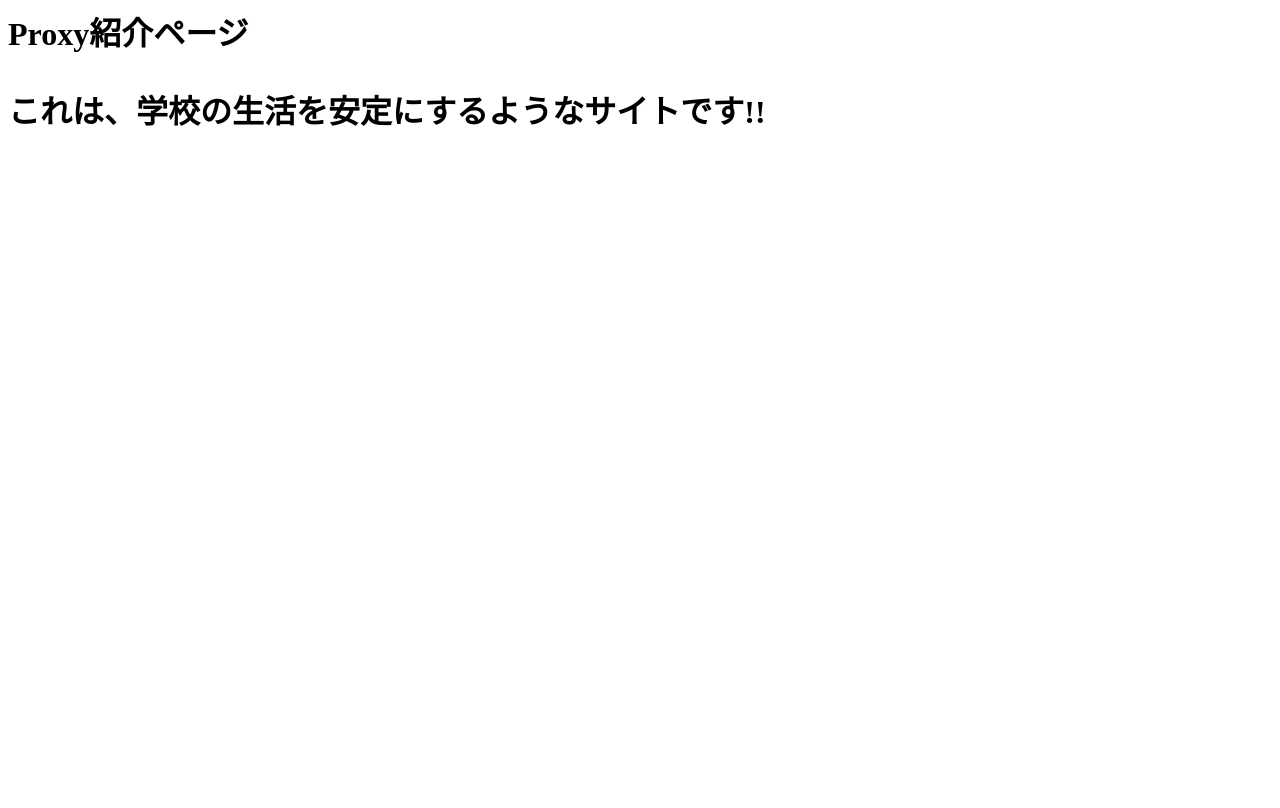
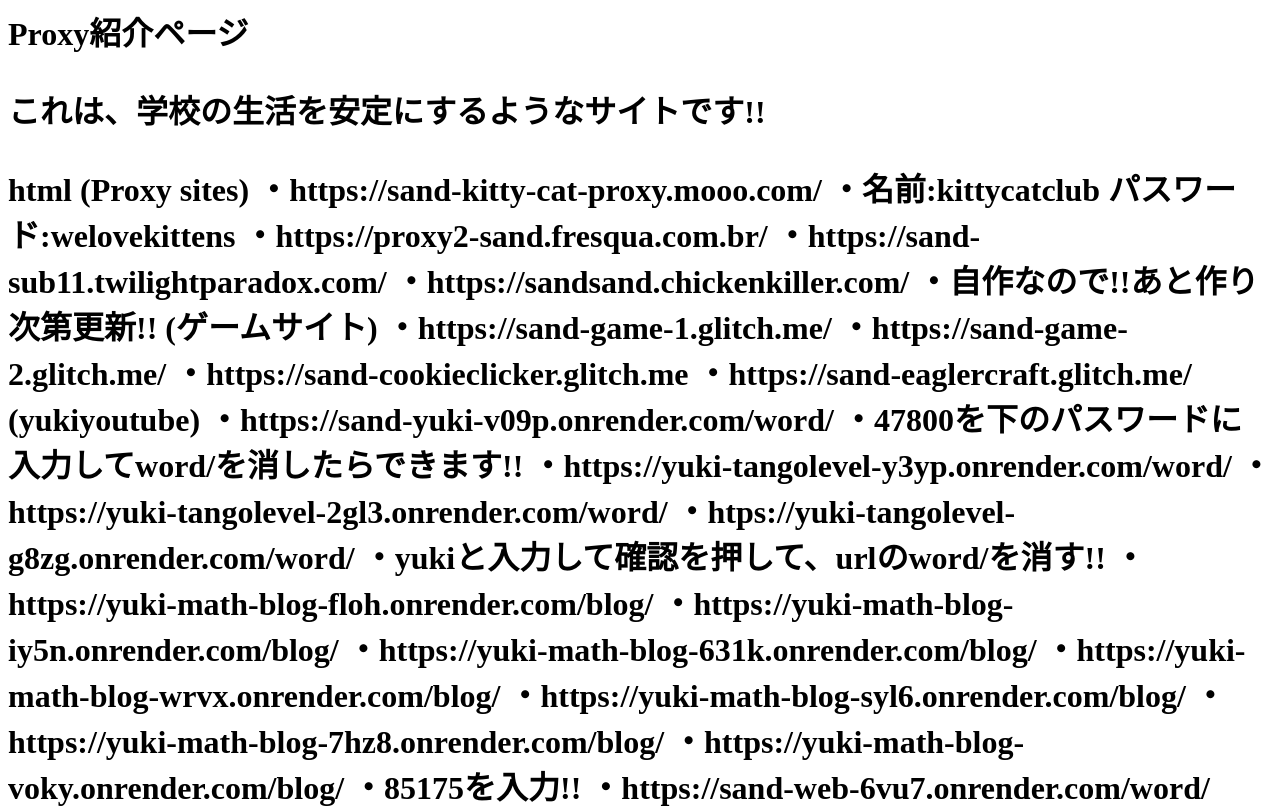
Before and after one commit to sand-sub/sand.sub.github.io, a plain HTML site: page index.html in a window 1280 px wide. Shown: the top 808 px of the page. Drawn offline with Linux system fonts and the light colour scheme.

Commit message:
Update index.html

```diff
--- a/index.html
+++ b/index.html
@@ -2,3 +2,81 @@
   <div>
 <h1>Proxy紹介ページ<h1>
 <p>これは、学校の生活を安定にするようなサイトです!!<p>
+html
+
+
+
+(Proxy sites)
+・https://sand-kitty-cat-proxy.mooo.com/
+・名前:kittycatclub パスワード:welovekittens
+・https://proxy2-sand.fresqua.com.br/
+・https://sand-sub11.twilightparadox.com/
+・https://sandsand.chickenkiller.com/
+・自作なので!!あと作り次第更新!!
+
+(ゲームサイト)
+・https://sand-game-1.glitch.me/
+・https://sand-game-2.glitch.me/
+
+・https://sand-cookieclicker.glitch.me
+・https://sand-eaglercraft.glitch.me/
+
+(yukiyoutube)
+・https://sand-yuki-v09p.onrender.com/word/
+・47800を下のパスワードに入力してword/を消したらできます!!
+・https://yuki-tangolevel-y3yp.onrender.com/word/
+・https://yuki-tangolevel-2gl3.onrender.com/word/
+・htps://yuki-tangolevel-g8zg.onrender.com/word/
+・yukiと入力して確認を押して、urlのword/を消す!!
+・https://yuki-math-blog-floh.onrender.com/blog/
+・https://yuki-math-blog-iy5n.onrender.com/blog/
+・https://yuki-math-blog-631k.onrender.com/blog/
+・https://yuki-math-blog-wrvx.onrender.com/blog/
+・https://yuki-math-blog-syl6.onrender.com/blog/
+・https://yuki-math-blog-7hz8.onrender.com/blog/
+・https://yuki-math-blog-voky.onrender.com/blog/
+・85175を入力!!
+・https://sand-web-6vu7.onrender.com/word/
+
+
+4/20
+inbox自作追加
+https://sand-inbox11.vercel.app/
+4/5
+kitty cat club
+https://sand-kitty-cat-proxy.mooo.com/
+名前:kittycatclub
+パスワード:welovekittens
+4/3(水)
+shadow browser ２つ追加
+https://sand-proxy-2.pay-per-head-solutions.com/
+https://sand-shadow2.rambharatmandal.com.np/
+ Doge Unblocker一つ追加
+https://proxy2-sand.fresqua.com.br/
+art class 2つ追加
+https://sand-art-class.vercel.app/
+https://sand-art-class2.vercel.app/
+Rammerhead1つ追加
+https://sand-proxyxy.viiic.net/
+Greatsword
+https://glm6fz-8080.csb.app/
+andromeda1つ追加
+https://sand-andromeda1.vercel.app/
+Kitty Cat Unblocker
+https://sand-andromeda.vercel.app/static/
+jordan math work
+https://sand-work.vercel.app/
+TIWproxy
+https://sand-proxy-web.vercel.app/static/
+INTERSTELLARv-3
+https://sand-dayo1.vercel.app/
+yukiyoutube
+https://yuki-math-blog-floh.onrender.com/blog/
+851750を入力して、確認を押して、上にあるword/の部分を消したらできる!!
+3/26
+https://sand-yuki-v09p.onrender.com/word/
+47800を下のパスワードに入力してword/を消したらできます!!
+https://sand-proxyda.gdlp.cl/
+https://wsoefi32.abacusstar.com.au/
+
+同じやつがあるかも
```
